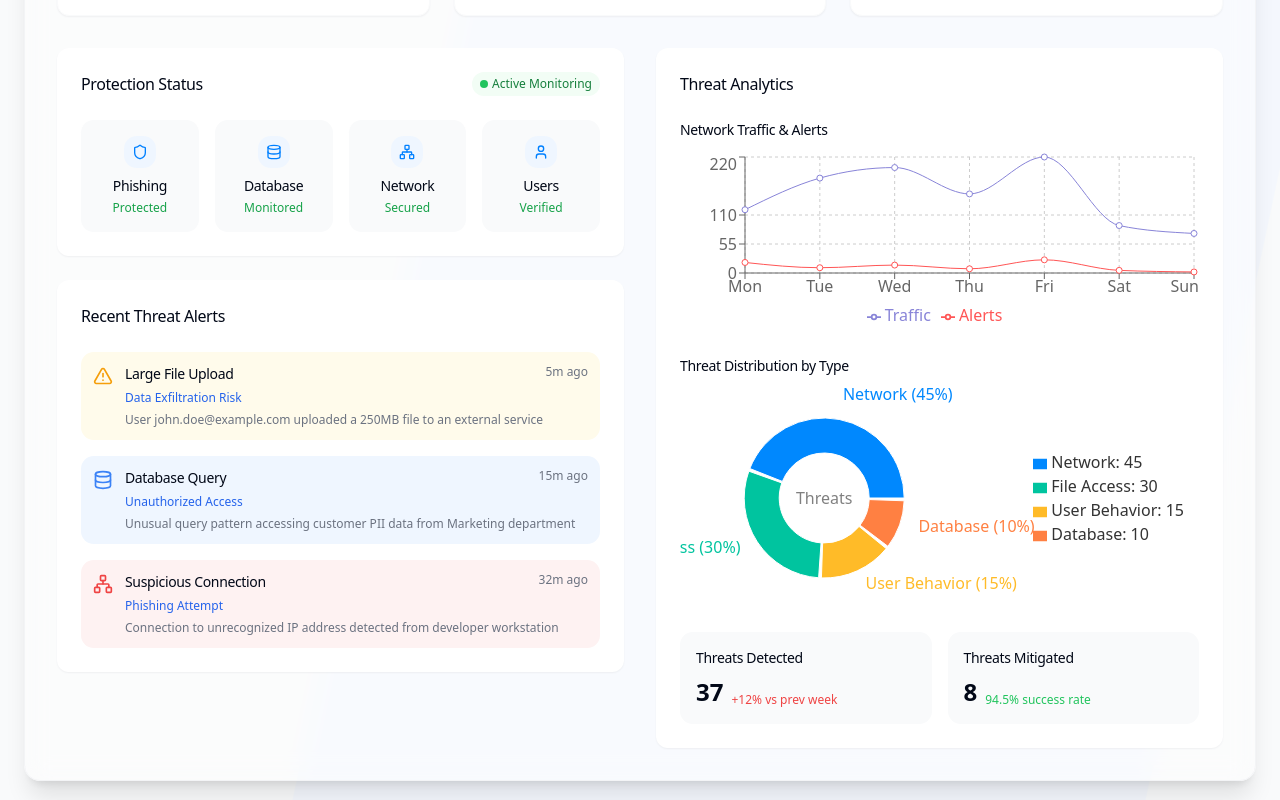
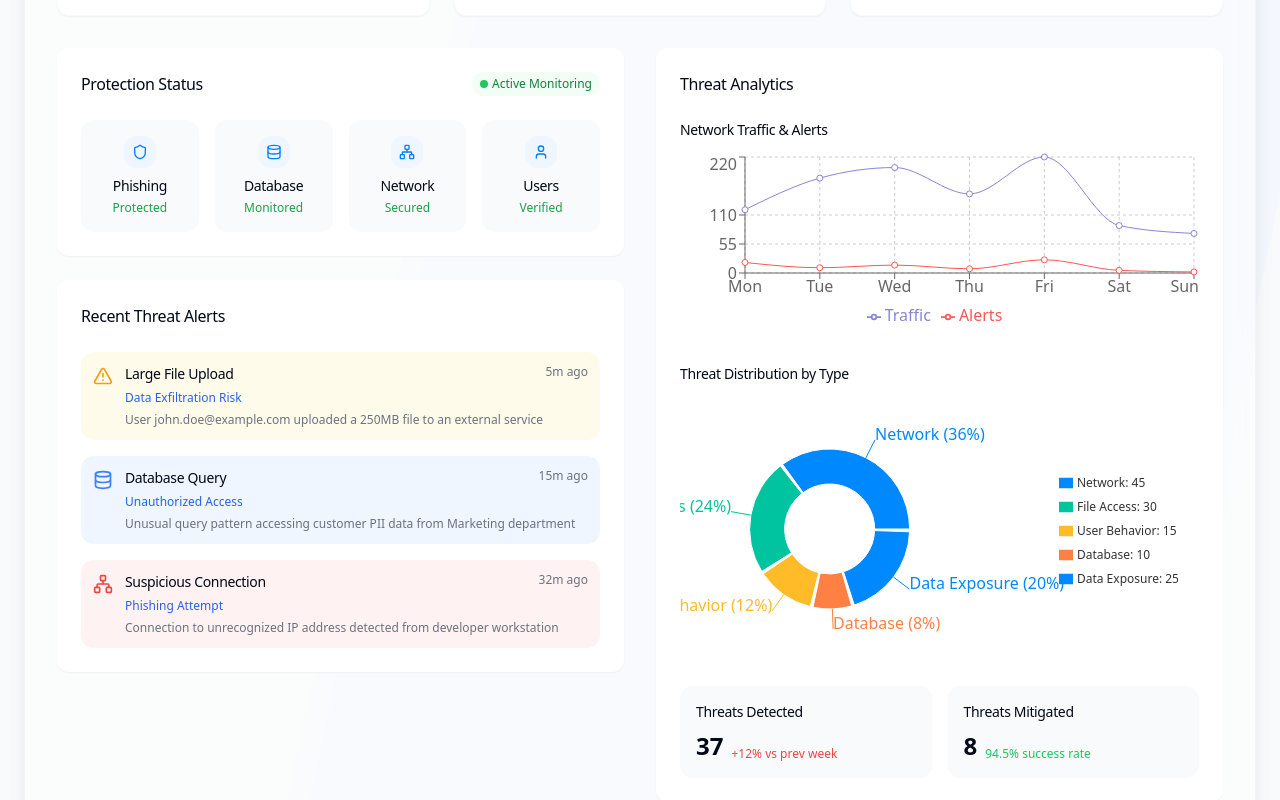
Before and after one commit to shettishalini/adaptive-leakage-sentinel, a React (Vite) app: page / in a window 1280 px wide. Shown: the part 3500-4300 px from the top of the page. Built offline with nearby package versions, Linux system fonts and the light colour scheme.

Commit message:
Improve dashboard layout
Add missing data exposure label and spacing.

```diff
--- a/src/components/Dashboard.tsx
+++ b/src/components/Dashboard.tsx
@@ -461,6 +461,7 @@ const Dashboard = () => {
     { name: "File Access", value: 30 },
     { name: "User Behavior", value: 15 },
     { name: "Database", value: 10 },
+    { name: "Data Exposure", value: 25 }
   ];
 
   const defaultUserStats = {
@@ -797,7 +798,7 @@ const Dashboard = () => {
               <div className="bg-white rounded-xl p-6 shadow-sm h-full">
                 <h3 className="font-medium mb-6">Threat Analytics</h3>
 
-                <div className="flex flex-col gap-6">
+                <div className="flex flex-col gap-8">
                   <div>
                     <h4 className="text-sm font-medium mb-3">Network Traffic & Alerts</h4>
                     <div className="h-[180px] w-full">
@@ -819,10 +820,10 @@ const Dashboard = () => {
                   </div>
 
                   <div>
-                    <h4 className="text-sm font-medium mb-3">Threat Distribution by Type</h4>
-                    <div className="h-[220px] w-full">
+                    <h4 className="text-sm font-medium mb-5">Threat Distribution by Type</h4>
+                    <div className="h-[250px] w-full">
                       <ResponsiveContainer width="100%" height="100%">
-                        <PieChart>
+                        <PieChart margin={{ top: 10, right: 10, left: 10, bottom: 10 }}>
                           <Pie
                             data={anomalyDistribution}
                             cx="40%"
@@ -834,20 +835,25 @@ const Dashboard = () => {
                             dataKey="value"
                             nameKey="name"
                             label={({ name, percent }) => `${name} (${(percent * 100).toFixed(0)}%)`}
-                            labelLine={false}
+                            labelLine={true}
                           >
                             {anomalyDistribution.map((entry, index) => (
                               <Cell key={`cell-${index}`} fill={COLORS[index % COLORS.length]} />
                             ))}
-                            <Label position="center" value="Threats" />
                           </Pie>
                           <Legend
                             layout="vertical"
                             verticalAlign="middle"
                             align="right"
-                            formatter={(value, entry, index) => (
-                              <span style={{ color: '#333333' }}>{`${value}: ${anomalyDistribution[index].value}`}</span>
-                            )}
+                            wrapperStyle={{ paddingLeft: "20px" }}
+                            formatter={(value, entry, index) => {
+                              const safeIndex = index < anomalyDistribution.length ? index : 0;
+                              return (
+                                <span style={{ color: '#333333', fontSize: '12px' }}>
+                                  {`${value}: ${anomalyDistribution[safeIndex].value}`}
+                                </span>
+                              );
+                            }}
                           />
                           <Tooltip
                             formatter={(value, name) => [`${value} incidents`, `${name}`]}
--- a/src/types/dataset.ts
+++ b/src/types/dataset.ts
@@ -36,7 +36,7 @@ export interface DatasetMetrics {
   phishingAttempts: string[];
   dataSensitivity: Record<string, string>;
   report: string | null;
-  mitigationTasks: string[]; // Make sure this exists
+  mitigationTasks: string[];
   modelTrained?: boolean;
   accuracy?: number;
   precision?: number;
```
